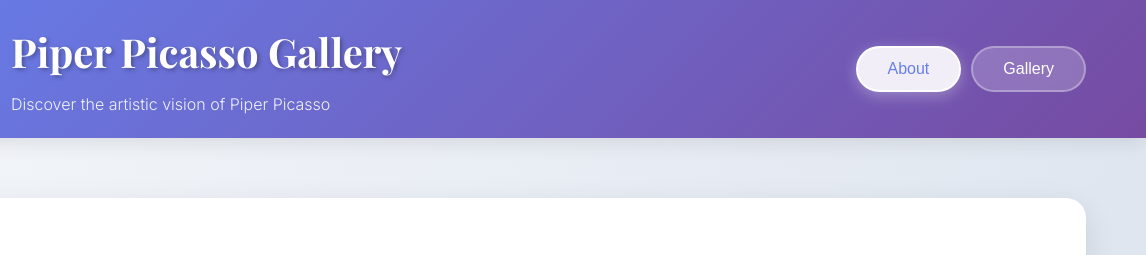
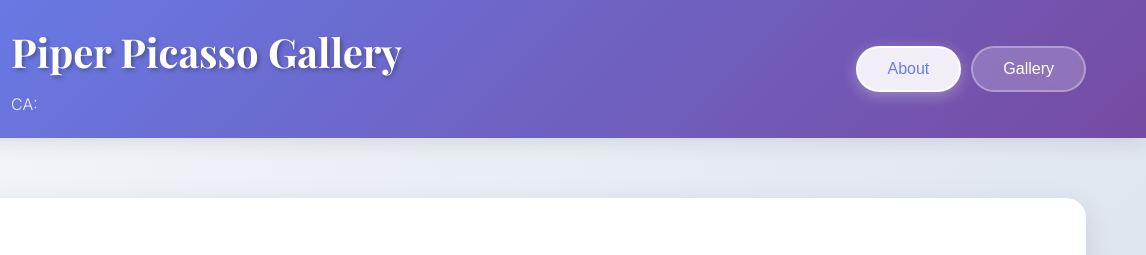
Before and after one commit to piperpicasso/piper-picasso-gallery, a plain HTML site: page index.html in a window 1280 px wide. Shown: the top 255 px of the page, 134-1280 px from the left. Drawn offline with nearby package versions, Linux system fonts and the light colour scheme.

Commit message:
Update subtitle to CA: and add favicon for Google previews

```diff
--- a/index.html
+++ b/index.html
@@ -39,7 +39,7 @@
                         <img src="images/logo.png" alt="Piper Picasso Logo" class="header-logo">
                         <div class="title-text">
                             <h1 class="title">Piper Picasso Gallery</h1>
-                            <p class="subtitle">Discover the artistic vision of Piper Picasso</p>
+                            <p class="subtitle">CA:</p>
                         </div>
                     </div>
                 </div>
```
